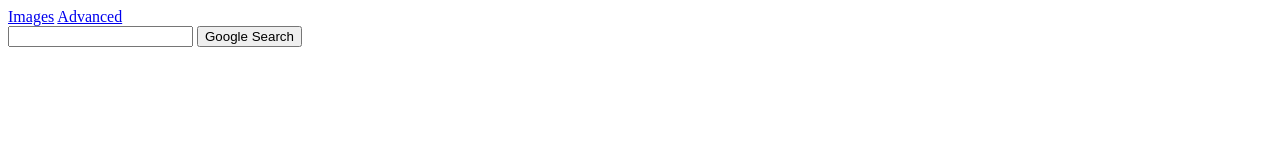
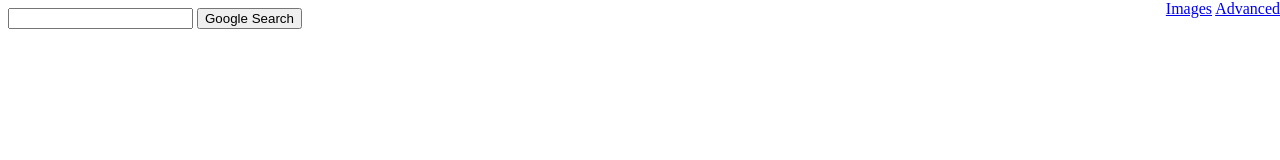
Before and after one commit to calelement/Search, a plain HTML site: page index.html in a window 1280 px wide. Drawn offline with Linux system fonts and the light colour scheme.

Commit message:
Move page links to top right

```diff
--- a/style.scss
+++ b/style.scss
@@ -9,3 +9,14 @@
 
 
 // Links on upper right and make them blue
+.navlink{
+    color: beige;
+    position: absolute;
+    top: 0;
+    right: 0;
+}
+
+.navlink:hover{
+    text-decoration: underline;
+
+}
```
Also changed, not shown: style.css.
